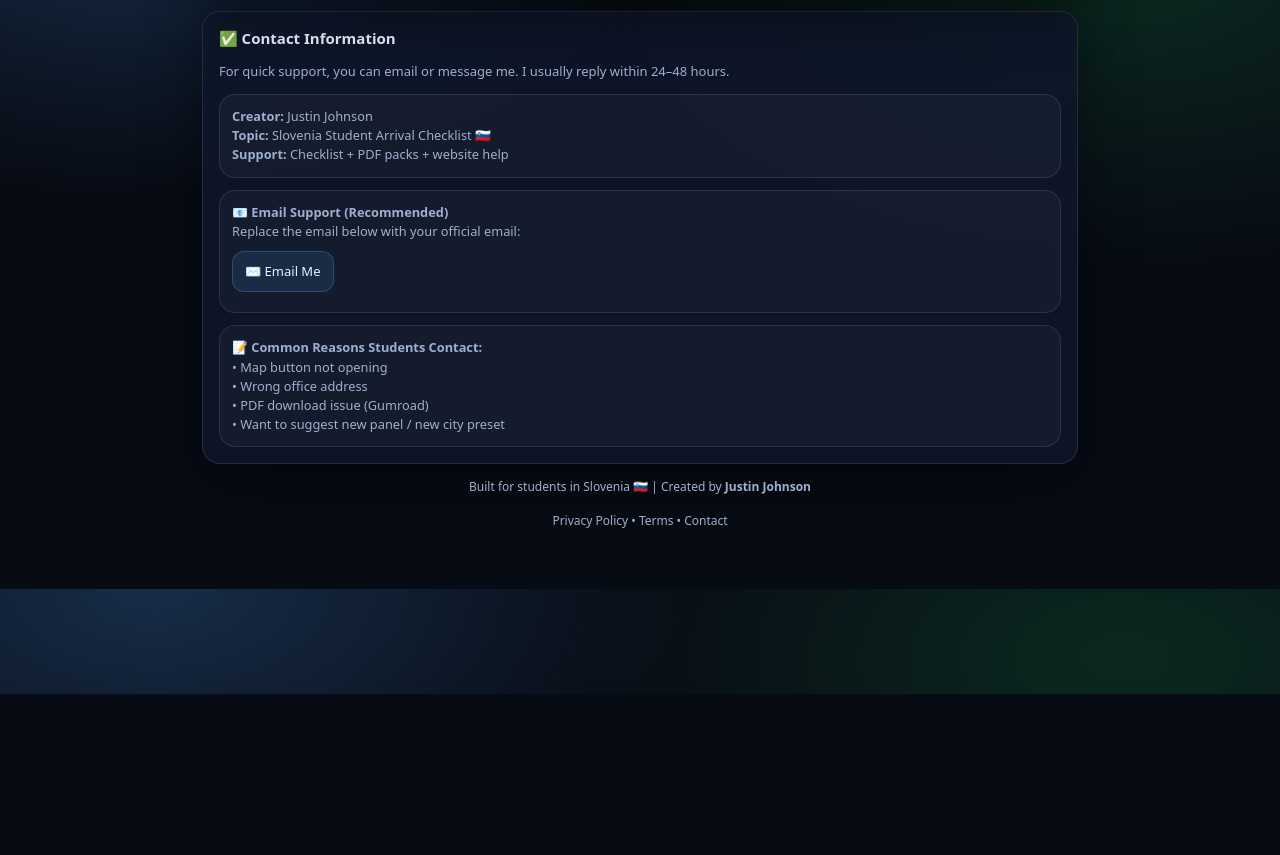
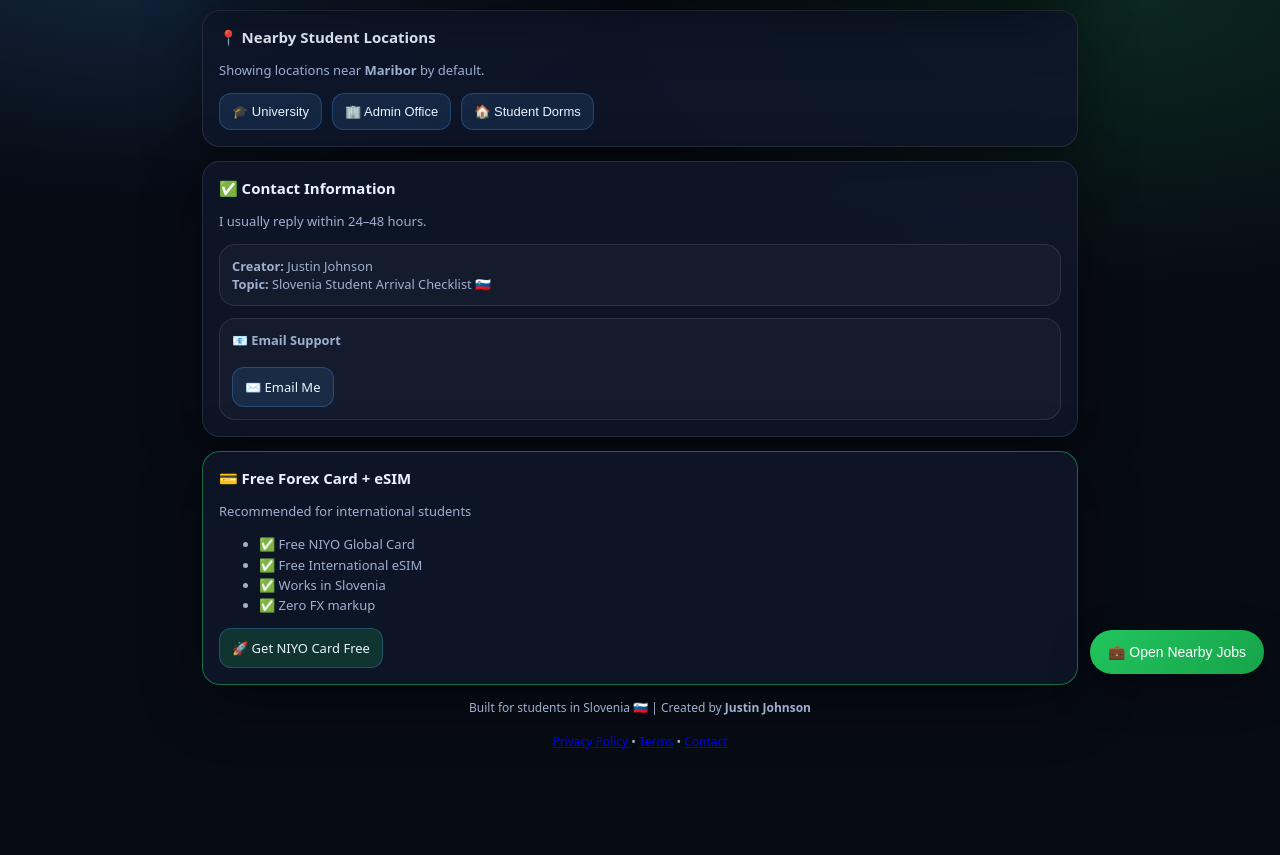
Before and after one commit to justi123/SloveniaStudent, a plain HTML site: page contact.html in a window 1280 px wide. Shown: the part 106-961 px from the top of the page. Before the commit the page ends 800 px from the top, so only its background shows below. Drawn offline with Linux system fonts and the light colour scheme; no server answers.

Commit message:
Update contact.html

```diff
--- a/contact.html
+++ b/contact.html
@@ -16,11 +16,11 @@
       --muted:#9fb0cf;
       --border:rgba(255,255,255,0.10);
       --accent:#4da3ff;
-      --shadow: 0 16px 60px rgba(0,0,0,0.45);
-
-      --surface: rgba(15,23,42,0.86);
-      --surface2: rgba(255,255,255,0.03);
-      --btnbg: rgba(255,255,255,0.05);
+      --shadow:0 16px 60px rgba(0,0,0,0.45);
+      --surface:rgba(15,23,42,0.86);
+      --surface2:rgba(255,255,255,0.03);
+      --btnbg:rgba(255,255,255,0.05);
+      --green:#22c55e;
     }
 
     body[data-theme="light"]{
@@ -28,24 +28,24 @@
       --text:#0a1020;
       --muted:#465a80;
       --border:rgba(10,16,32,0.14);
-      --shadow: 0 16px 45px rgba(0,0,0,0.10);
-
-      --surface: rgba(255,255,255,0.92);
-      --surface2: rgba(10,16,32,0.03);
-      --btnbg: rgba(10,16,32,0.04);
+      --shadow:0 16px 45px rgba(0,0,0,0.10);
+      --surface:rgba(255,255,255,0.92);
+      --surface2:rgba(10,16,32,0.03);
+      --btnbg:rgba(10,16,32,0.04);
     }
 
     *{box-sizing:border-box}
     html{scroll-behavior:smooth;}
     body{
       margin:0;
-      font-family: system-ui, -apple-system, Segoe UI, Roboto, Arial, sans-serif;
+      font-family:system-ui,-apple-system,Segoe UI,Roboto,Arial,sans-serif;
       color:var(--text);
       background:
         radial-gradient(900px 500px at 12% 0%, rgba(77,163,255,0.22), transparent 60%),
         radial-gradient(900px 500px at 88% 10%, rgba(34,197,94,0.16), transparent 60%),
         var(--bg);
     }
+
     body[data-theme="light"]{
       background:
         radial-gradient(900px 500px at 12% 0%, rgba(77,163,255,0.14), transparent 60%),
@@ -53,123 +53,85 @@
         var(--bg);
     }
 
-    .wrap{max-width:900px; margin:0 auto; padding:20px 12px 60px;}
+    .wrap{max-width:900px;margin:0 auto;padding:20px 12px 110px;}
 
     header{
-      display:flex;
-      justify-content:space-between;
-      align-items:flex-start;
-      gap:12px;
-      flex-wrap:wrap;
-      padding:16px;
+      display:flex;justify-content:space-between;align-items:flex-start;
+      gap:12px;flex-wrap:wrap;padding:16px;
       background:var(--surface);
       border:1px solid var(--border);
       border-radius:18px;
-      box-shadow: var(--shadow);
-      backdrop-filter: blur(10px);
+      box-shadow:var(--shadow);
+      backdrop-filter:blur(10px);
     }
-    .brand h1{margin:0; font-size:18px;}
-    .brand p{margin:6px 0 0; color:var(--muted); font-size:13px; line-height:1.45;}
 
-    .actions{display:flex; gap:10px; flex-wrap:wrap;}
+    .brand h1{margin:0;font-size:18px;}
+    .brand p{margin:6px 0 0;color:var(--muted);font-size:13px;}
+
+    .actions{display:flex;gap:10px;flex-wrap:wrap;}
     .btn{
-      cursor:pointer;
-      padding:10px 12px;
-      border-radius:12px;
+      cursor:pointer;padding:10px 12px;border-radius:12px;
       border:1px solid var(--border);
-      background:var(--btnbg);
-      color:var(--text);
-      font-size:13px;
-      transition:.15s ease;
+      background:var(--btnbg);color:var(--text);
+      font-size:13px;transition:.15s;
     }
-    .btn:hover{
-      transform:translateY(-1px);
-      background:rgba(77,163,255,0.12);
-      border-color:rgba(77,163,255,0.25);
-    }
-    .btn.primary{background:rgba(77,163,255,0.16); border-color:rgba(77,163,255,0.35);}
+    .btn:hover{transform:translateY(-1px)}
+    .btn.primary{background:rgba(77,163,255,0.16)}
 
     .card{
-      margin-top:14px;
-      background:var(--surface);
+      margin-top:14px;background:var(--surface);
       border:1px solid var(--border);
-      border-radius:18px;
-      padding:16px;
-      box-shadow: var(--shadow);
-    }
-    h2{margin:0 0 10px; font-size:15px;}
-    .muted{color:var(--muted); font-size:13px; line-height:1.55;}
-
-    .field{display:grid; gap:6px; margin-top:12px;}
-    .field label{font-size:12.5px; color:var(--muted);}
-    .field input, .field textarea{
-      width:100%;
-      padding:11px 12px;
-      border-radius:12px;
-      border:1px solid var(--border);
-      background:rgba(255,255,255,0.04);
-      color:var(--text);
-      outline:none;
-      font-size:14px;
-      resize: vertical;
-    }
-    body[data-theme="light"] .field input,
-    body[data-theme="light"] .field textarea{
-      background: rgba(10,16,32,0.04);
-    }
-    .field input:focus, .field textarea:focus{
-      border-color:rgba(77,163,255,0.45);
-      box-shadow:0 0 0 4px rgba(77,163,255,0.08);
+      border-radius:18px;padding:16px;
+      box-shadow:var(--shadow);
     }
 
+    h2{margin:0 0 10px;font-size:15px;}
+    .muted{color:var(--muted);font-size:13px;line-height:1.55;}
+
     .helpBox{
-      margin-top:12px;
-      padding:12px;
-      border-radius:16px;
+      margin-top:12px;padding:12px;border-radius:16px;
       border:1px solid var(--border);
       background:var(--surface2);
-      color:var(--muted);
-      font-size:12.8px;
-      line-height:1.5;
+      color:var(--muted);font-size:12.8px;
     }
 
-    a{color:inherit}
     .linkBtn{
-      display:inline-flex;
-      align-items:center;
-      justify-content:center;
-      gap:8px;
-      text-decoration:none;
-      padding:10px 12px;
-      border-radius:12px;
+      display:inline-flex;align-items:center;justify-content:center;
+      gap:8px;text-decoration:none;
+      padding:10px 12px;border-radius:12px;
       border:1px solid rgba(77,163,255,0.28);
       background:rgba(77,163,255,0.12);
-      color:var(--text);
-      font-size:13px;
-      transition:.15s ease;
-      white-space:nowrap;
+      color:var(--text);font-size:13px;
+      transition:.15s;
     }
-    .linkBtn:hover{transform:translateY(-1px); background:rgba(77,163,255,0.18);}
+    .linkBtn:hover{transform:translateY(-1px)}
 
     footer{
-      margin-top:14px;
-      text-align:center;
-      color:var(--muted);
-      font-size:12px;
+      margin-top:14px;text-align:center;
+      color:var(--muted);font-size:12px;
     }
-    footer a{
-      color: var(--muted);
-      text-decoration: none;
+
+    /* Floating Jobs Button */
+    .floatingJobs{
+      position:fixed;
+      right:16px;
+      bottom:20px;
+      z-index:999;
+      background:linear-gradient(135deg,#22c55e,#16a34a);
+      color:#fff;border:none;
+      padding:14px 18px;
+      border-radius:999px;
+      font-size:14px;
+      box-shadow:0 16px 40px rgba(0,0,0,.35);
+      cursor:pointer;
     }
-    footer a:hover{
-      color: var(--text);
-      text-decoration: underline;
-    }
+    .floatingJobs:hover{transform:scale(1.05)}
   </style>
 </head>
 
 <body>
 <div class="wrap">
+
 <header>
   <div class="brand">
     <h1>📩 Contact</h1>
@@ -178,43 +140,68 @@
 
   <div class="actions">
     <a class="btn primary" href="index.html">🏠 Back to Checklist</a>
-        <button class="btn" id="themeBtn" onclick="toggleTheme()">🌙 Dark</button>
+    <button class="btn" onclick="toggleTheme()">🌙 Dark</button>
   </div>
 </header>
 
+<!-- 📍 AUTO-DETECTED MAPS -->
+<section class="card">
+  <h2>📍 Nearby Student Locations</h2>
+  <p class="muted">
+    Showing locations near <b id="cityName">Maribor</b> by default.
+  </p>
+
+  <div style="display:flex;gap:10px;flex-wrap:wrap;">
+    <button class="linkBtn" onclick="openMap('University of Maribor',46.5595,15.6397)">
+      🎓 University
+    </button>
+    <button class="linkBtn" onclick="openMap('Administrative Unit Maribor',46.5547,15.6459)">
+      🏢 Admin Office
+    </button>
+    <button class="linkBtn" onclick="openMap('Student Dormitories Maribor')">
+      🏠 Student Dorms
+    </button>
+  </div>
+</section>
+
+<!-- 📧 CONTACT INFO (UNCHANGED) -->
 <section class="card">
   <h2>✅ Contact Information</h2>
-      <p class="muted">
-        For quick support, you can email or message me.
-        I usually reply within 24–48 hours.
-      </p>
+  <p class="muted">I usually reply within 24–48 hours.</p>
 
   <div class="helpBox">
     <b>Creator:</b> Justin Johnson<br/>
-        <b>Topic:</b> Slovenia Student Arrival Checklist 🇸🇮<br/>
-        <b>Support:</b> Checklist + PDF packs + website help
+    <b>Topic:</b> Slovenia Student Arrival Checklist 🇸🇮
   </div>
 
   <div class="helpBox">
-        <b>📧 Email Support (Recommended)</b><br/>
-        Replace the email below with your official email:
-        <div style="margin-top:10px;">
-          <a class="linkBtn" href="mailto:mail2justi@gmail.com?subject=Support%20-%20Slovenia%20Student%20Checklist">
+    <b>📧 Email Support</b><br/><br/>
+    <a class="linkBtn"
+       href="mailto:mail2justi@gmail.com?subject=Support%20-%20Slovenia%20Student%20Checklist">
        ✉️ Email Me
     </a>
   </div>
-        <div class="muted" style="margin-top:8px;">
+</section>
 
-        </div>
-      </div>
+<!-- 💳 NIYO REFERRAL -->
+<section class="card" style="border-color:rgba(34,197,94,.5)">
+  <h2>💳 Free Forex Card + eSIM</h2>
+  <p class="muted">Recommended for international students</p>
 
-      <div class="helpBox">
-        <b>📝 Common Reasons Students Contact:</b><br/>
-        • Map button not opening<br/>
-        • Wrong office address<br/>
-        • PDF download issue (Gumroad)<br/>
-        • Want to suggest new panel / new city preset
-      </div>
+  <ul class="muted">
+    <li>✅ Free NIYO Global Card</li>
+    <li>✅ Free International eSIM</li>
+    <li>✅ Works in Slovenia</li>
+    <li>✅ Zero FX markup</li>
+  </ul>
+
+  <a class="linkBtn"
+     href="YOUR_NIYO_REFERRAL_LINK"
+     target="_blank"
+     onclick="trackNiyoClick()"
+     style="background:rgba(34,197,94,.18)">
+     🚀 Get NIYO Card Free
+  </a>
 </section>
 
 <footer>
@@ -223,21 +210,52 @@
   <a href="terms.html">Terms</a> •
   <a href="contact.html">Contact</a>
 </footer>
+
 </div>
 
+<!-- FLOATING JOBS BUTTON -->
+<button class="floatingJobs" onclick="openNearbyJobs()">
+  💼 Open Nearby Jobs
+</button>
+
 <script>
-    function setTheme(theme){
-      document.body.setAttribute("data-theme", theme);
-      localStorage.setItem("jj_theme", theme);
-      const btn = document.getElementById("themeBtn");
-      btn.textContent = theme === "light" ? "☀️ Light" : "🌙 Dark";
+/* THEME */
+function toggleTheme(){
+  const t=document.body.getAttribute("data-theme")==="light"?"dark":"light";
+  document.body.setAttribute("data-theme",t);
+  localStorage.setItem("jj_theme",t);
 }
-    function toggleTheme(){
-      const current = document.body.getAttribute("data-theme") || "dark";
-      setTheme(current === "dark" ? "light" : "dark");
+document.body.setAttribute("data-theme",localStorage.getItem("jj_theme")||"dark");
+
+/* MAP OPEN */
+function openMap(place,lat,lng){
+  const url = lat && lng
+    ? `https://www.google.com/maps/search/?api=1&query=${lat},${lng}`
+    : `https://www.google.com/maps/search/?api=1&query=${encodeURIComponent(place)}`;
+  window.open(url,"_blank");
 }
-    const savedTheme = localStorage.getItem("jj_theme") || "dark";
-    setTheme(savedTheme);
+
+/* AUTO CITY DETECT (MARIBOR DEFAULT) */
+fetch("https://ipapi.co/json/")
+  .then(r=>r.json())
+  .then(d=>{
+    if(d.city){
+      document.getElementById("cityName").innerText=d.city;
+    }
+  }).catch(()=>{});
+
+/* NEARBY JOBS */
+function openNearbyJobs(){
+  openMap("student jobs near me");
+}
+
+/* NIYO CLICK TRACK */
+function trackNiyoClick(){
+  let c=Number(localStorage.getItem("niyo_clicks")||0)+1;
+  localStorage.setItem("niyo_clicks",c);
+  console.log("NIYO clicks:",c);
+}
 </script>
+
 </body>
 </html>
```
Lines whose indentation alone changed are shown as unchanged.
